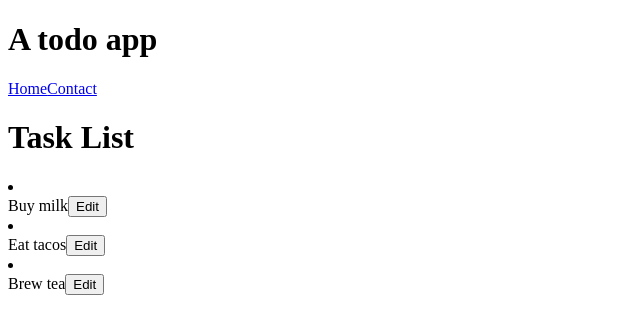
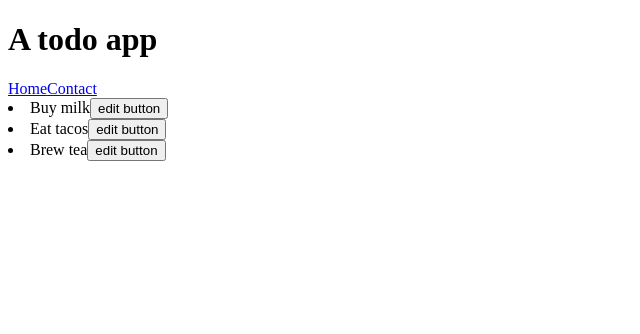
Before and after one commit to abhinabadutta2019/toDoList-react, a React (Create React App) app: page / in a window 1280 px wide. Shown: the top 334 px of the page, without its empty margins (0-640 px from the left). Built offline with nearby package versions, Linux system fonts and the light colour scheme.

Commit message:
conditional input field - before update function

```diff
--- a/src/AddTask.js
+++ /dev/null
@@ -1,48 +0,0 @@
-import { useState } from "react";
-
-const Task = ({ todo, onEditTodo }) => {
-  //
-  const [isEditing, setIsEditing] = useState(false);
-  const [editedTitle, setEditedTitle] = useState(todo.title);
-
-  //edit button func
-  const handleEditClick = () => {
-    setIsEditing(true);
-  };
-  // save button func
-  const handleSaveClick = () => {
-    onEditTodo({
-      ...todo,
-      title: editedTitle,
-    });
-    setIsEditing(false);
-  };
-  // getting the input field value
-  const handleInputChange = (e) => {
-    setEditedTitle(e.target.value);
-  };
-  // initializing content
-  let content;
-
-  //
-  if (isEditing) {
-    // updating content
-    content = (
-      <div>
-        <input value={editedTitle} onChange={handleInputChange} />
-        <button onClick={handleSaveClick}>Save</button>
-      </div>
-    );
-  } else {
-    content = (
-      <div>
-        <span>{todo.title}</span>
-        <button onClick={handleEditClick}>Edit</button>
-      </div>
-    );
-  }
-  //
-  return <div>{content}</div>;
-};
-
-export default Task;
--- a/src/Home.js
+++ b/src/Home.js
@@ -11,11 +11,11 @@ const Home = () => {
   //
   const [todos, setTodos] = useState(initialTodos);
 
-  const handleEditTodo = (updatedTodo) => {
-    // updatedTodo parameter-- hole-- updated value , jeta component theke asbe
+  //
+  const updateTitle = (updatedTodo) => {
     const mapValue = todos.map((todo) => {
       if (todo.id === updatedTodo.id) {
-        return updatedTodo;
+        return (todo.title = updatedTodo.id);
       } else {
         return todo;
       }
@@ -25,10 +25,9 @@ const Home = () => {
   };
   //
   return (
-    <div>
-      <h1>Task List</h1>
-      <TaskList todos={todos} onEditTodo={handleEditTodo} />
-    </div>
+    <>
+      <TaskList todos={todos} updateTitle={updateTitle} />
+    </>
   );
 };
 
--- a/src/TaskList.js
+++ b/src/TaskList.js
@@ -1,12 +1,13 @@
-import Task from "./AddTask";
+import { useState } from "react";
 
-const TaskList = ({ todos, onEditTodo }) => {
+const TaskList = ({ todos, updateTitle }) => {
   return (
     <>
       {todos.map((todo) => {
         return (
           <li key={todo.id}>
-            <Task todo={todo} onEditTodo={onEditTodo} />
+            {/* {todo.title} */}
+            <Task todo={todo} updateTitle={updateTitle} />
           </li>
         );
       })}
@@ -14,4 +15,50 @@ const TaskList = ({ todos, onEditTodo }) => {
   );
 };
 
+//
+
+const Task = ({ todo, updateTitle }) => {
+  //
+  const [isEditing, setIsEditing] = useState(false);
+  const [editedTitle, setEditedtitle] = useState(todo.title);
+  //
+
+  const editHandler = () => {
+    setIsEditing(true);
+  };
+  //
+  const inputFieldHandler = (e) => {
+    // console.log(e.target.value);
+    setEditedtitle(e.target.value);
+  };
+  //
+  const saveButtonHandler = (e) => {
+    // console.log(e.target.value, "save");
+    setIsEditing(false);
+  };
+
+  let content;
+
+  if (isEditing) {
+    content = (
+      <>
+        <input value={editedTitle} onChange={inputFieldHandler} />
+
+        <button onClick={saveButtonHandler}>save</button>
+      </>
+    );
+  } else {
+    content = (
+      <>
+        {todo.title}
+        <button onClick={editHandler}>edit button</button>
+      </>
+    );
+  }
+
+  //
+  return <>{content}</>;
+};
+
+//
 export default TaskList;
```
